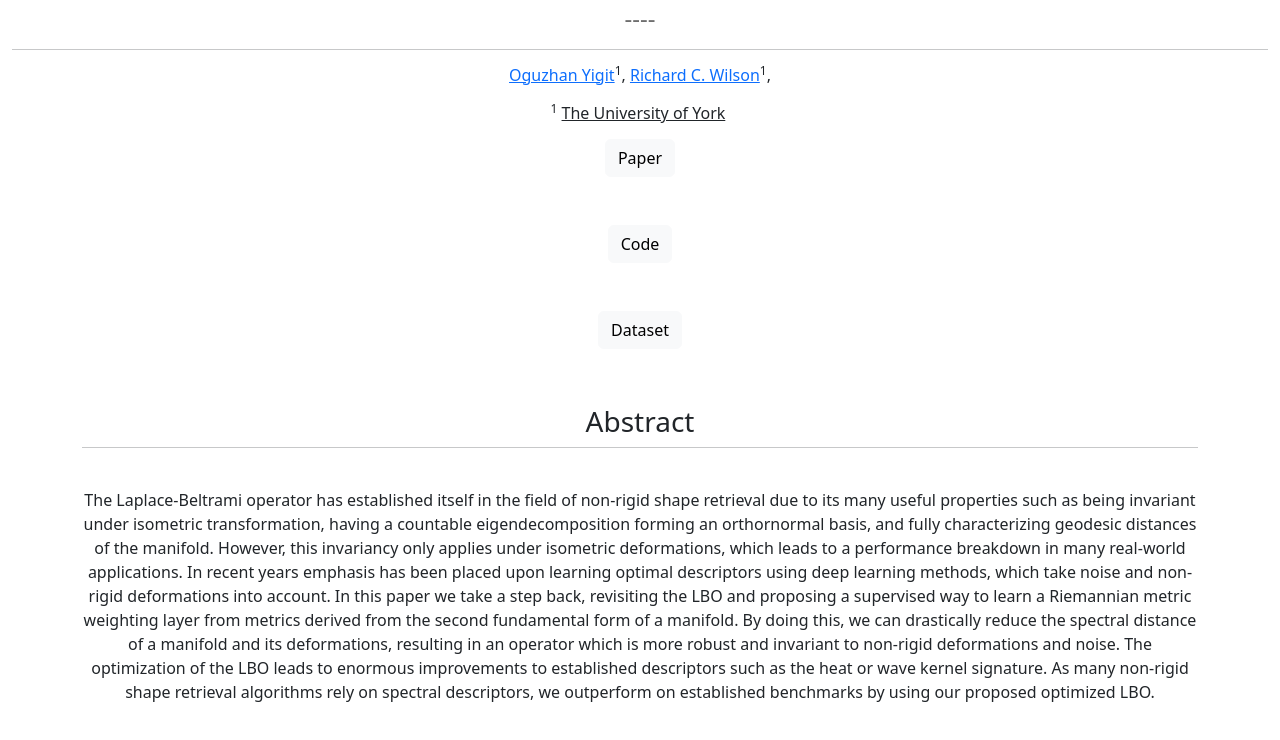
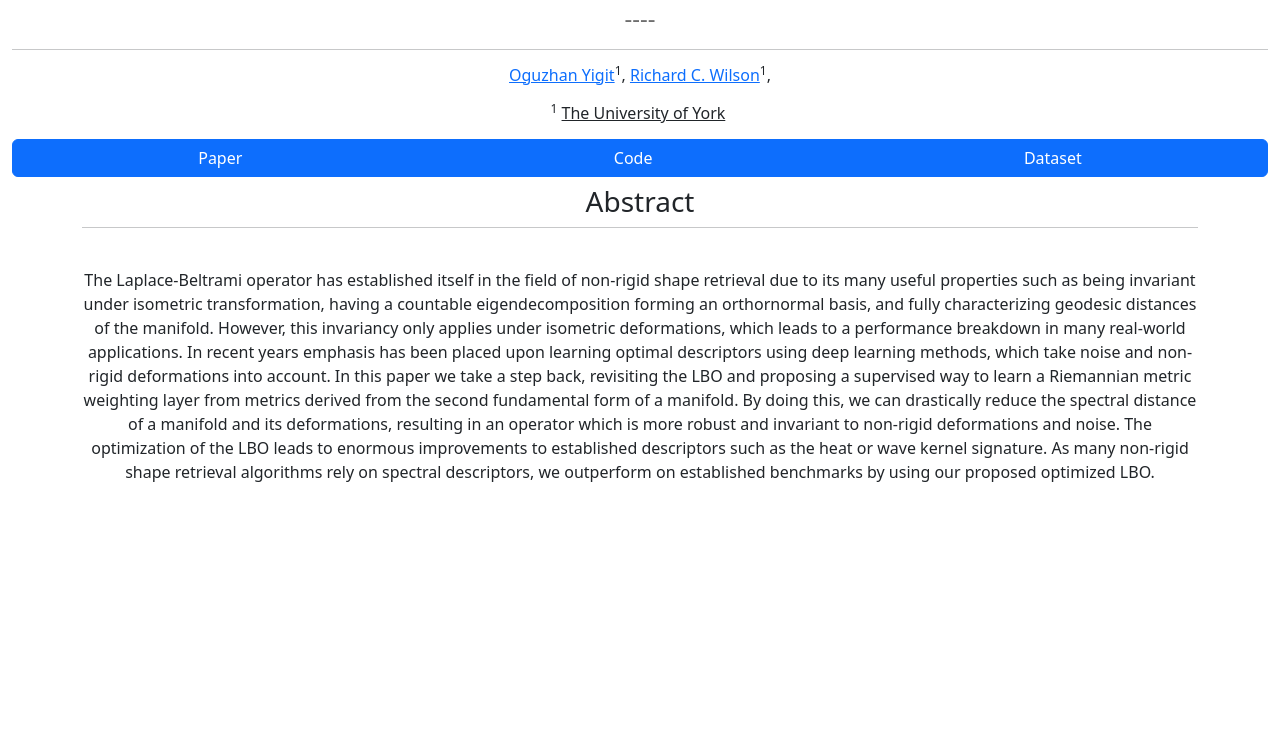
Before and after one commit to OguzhanYi/RNet, a plain HTML site: page index.html in a window 1280 px wide. Shown: the part 40-780 px from the top of the page. Drawn offline with nearby package versions, Linux system fonts and the light colour scheme.

Commit message:
Update index.html

```diff
--- a/index.html
+++ b/index.html
@@ -1,5 +1,4 @@
-
-<!DOCTYPE html>
+<!doctype html>
 <html lang="en">
 
   <head>
@@ -28,18 +27,11 @@
             </p>
 
             <div class="row justify-content-center">
-              <div class="column">
-                  <p class="mb-5"><a class="btn btn-large btn-light" href="" role="button" target="_blank">
-                    <i class="fa fa-file"></i> Paper </a> </p>
-              </div>
-              <div class="column">
-                  <p class="mb-5"><a class="btn btn-large btn-light" id="code_soon" href="" role="button" target="_blank" disabled="1">
-                <i class="fa fa-github-alt"></i> Code </a> </p>
-              </div>
-              <div class="column">
-                  <p class="mb-5"><a class="btn btn-large btn-light" id="code_soon" href="" role="button" target="_blank" disabled="1">
-                <i class="fa fa-github-alt"></i> Dataset </a> </p>
-              </div>
+			  <div class="btn-group" role="group" aria-label="Basic example">
+				  <button type="button" class="btn btn-primary">Paper</button>
+				  <button type="button" class="btn btn-primary">Code</button>
+				  <button type="button" class="btn btn-primary">Dataset</button>
+				</div>
               <!-- <div class="column">
                   <p class="mb-5"><a class="btn btn-large btn-light" href="https://jadgardner.github.io/" role="button" target="_blank">
                     <i class="fa fa-file"></i> Supplementary</a> </p>
```
